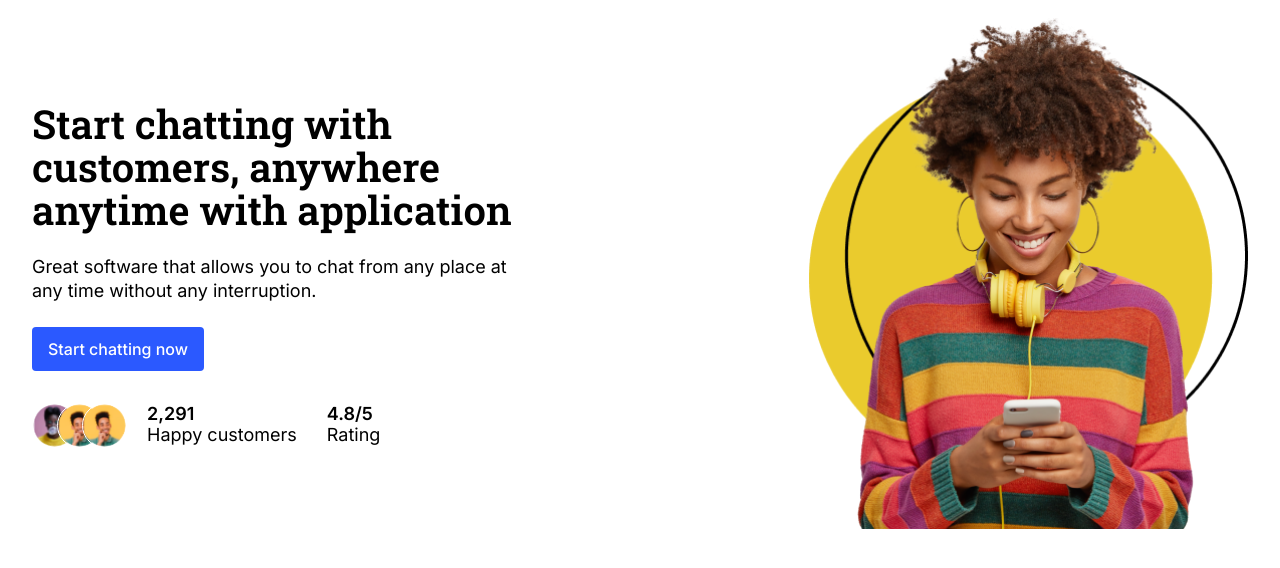
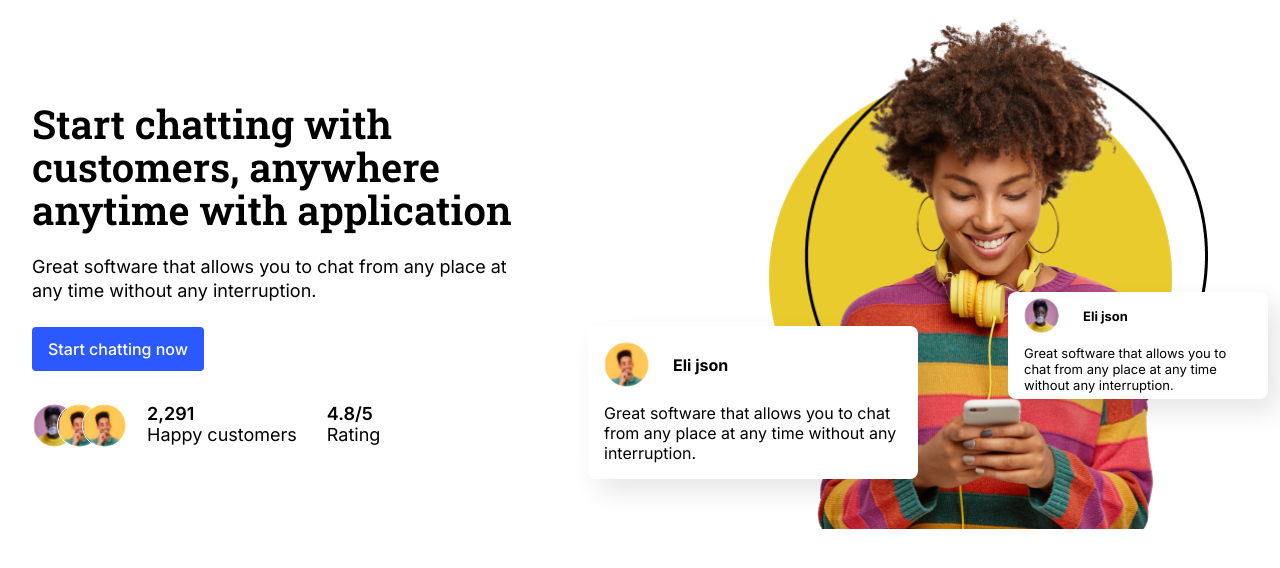
Before and after one commit to kilelx/lunaweb-integration, a website: page index.html in a window 1280 px wide. Shown: the part 86-654 px from the top of the page. Drawn offline with Linux system fonts and the light colour scheme.

Commit message:
add: card on hero

```diff
--- a/index.html
+++ b/index.html
@@ -2,6 +2,7 @@
 
     - img hero: délier les cercles, et les faire s'animer
     - attention à la couleur du bg du body
+    - couleur du texte
 
 -->
 
@@ -83,7 +84,26 @@
         </div>
 
         <!-- max width: 430px -->
-        <img src="./assets/hero-img.webp" class="hero__img" alt="Smiling young woman on her phone">
+        <div class="hero__right">
+            <img src="./assets/hero-img.webp" class="hero__img" alt="Smiling young woman on her phone">
+
+            <div class="card card--big">
+                <div class="card__wrapper">
+                    <img src="./assets/img-user-1.png" alt="Picture of Eli JSON">
+                    <p>Eli json</p>
+                </div>
+                <p>Great software that allows you to chat from any place at any time without any interruption.</p>
+            </div>
+
+            <div class="card card--small">
+                <div class="card__wrapper">
+                    <img src="./assets/img-user-2.png" alt="Picture of Eli JSON">
+                    <p>Eli json</p>
+                </div>
+                <p>Great software that allows you to chat from any place at any time without any interruption.</p>
+            </div>
+        </div>
+
 
     </section>
 
--- /dev/null
+++ b/scss/components/_card.scss
@@ -0,0 +1,18 @@
+.card {
+    background-color: #FFF;
+    border-radius: .8rem;
+    box-shadow: 10px 12px 27px rgba(0,0,0,.1);
+    padding: 1.6rem;
+    &__wrapper {
+        display: flex;
+        align-items: center;
+        margin-bottom: 1.6rem;
+        img {
+            width: 45px;
+            margin-right: 2.4rem;
+        }
+        p {
+            font-weight: 700;
+        }
+    }
+}
--- a/scss/layouts/_hero.scss
+++ b/scss/layouts/_hero.scss
@@ -4,31 +4,70 @@
         justify-content: space-between;
         align-items: center;
     }
+
     &__left {
         @include sm {
             max-width: 49rem;
         }
     }
+
     &__title {
         font-size: 3rem;
+
         @include sm {
             font-size: 4rem;
             line-height: 4.3rem;
         }
     }
+
     &__subtitle {
         // font-size: 2.4rem;
         line-height: 2.4rem;
         margin: 2rem 0;
+
         @include sm {
             margin: 2.4rem 0;
         }
     }
+
+    &__right {
+        position: relative;
+        width: 100%;
+        max-width: 66rem;
+
+        .card {
+            position: absolute;
+            @include no-mobile {
+                display: none;
+            }
+            &--big {
+                font-size: 1.6rem;
+                max-width: 33rem;
+                bottom: 5rem;
+                left: 0;
+            }
+            &--small {
+                // transform: scale(.8);
+                max-width: 26rem;
+                font-size: 1.3rem;
+                right: -2rem;
+                bottom: 13rem;
+                padding: .6rem 1.6rem;
+                .card__wrapper {
+                    margin-bottom: 1.2rem;
+                    img {
+                        width: 3.5rem;
+                    }
+                }
+            }
+        }
+    }
+
     &__img {
         margin: 5rem auto 0;
         max-width: 44rem;
         @include sm {
-            margin: 0;
+            margin: 0 4rem 0 auto;
         }
     }
 }
--- a/scss/styles.scss
+++ b/scss/styles.scss
@@ -10,6 +10,7 @@
 
 // COMPONENTS
 @import './components/button';
+@import './components/card';
 
 // PAGES
 @import './pages/home';
```
Also changed, not shown: css/styles.css, 1 other file.
